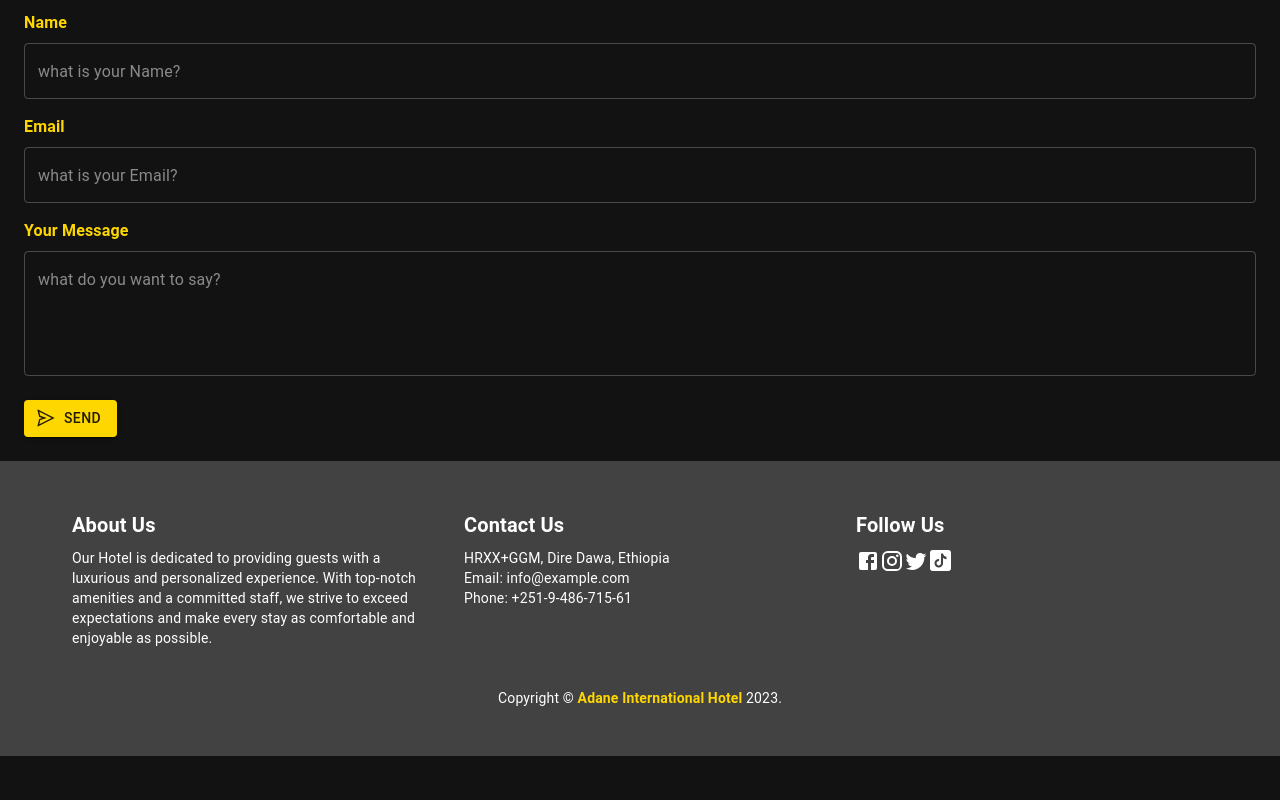
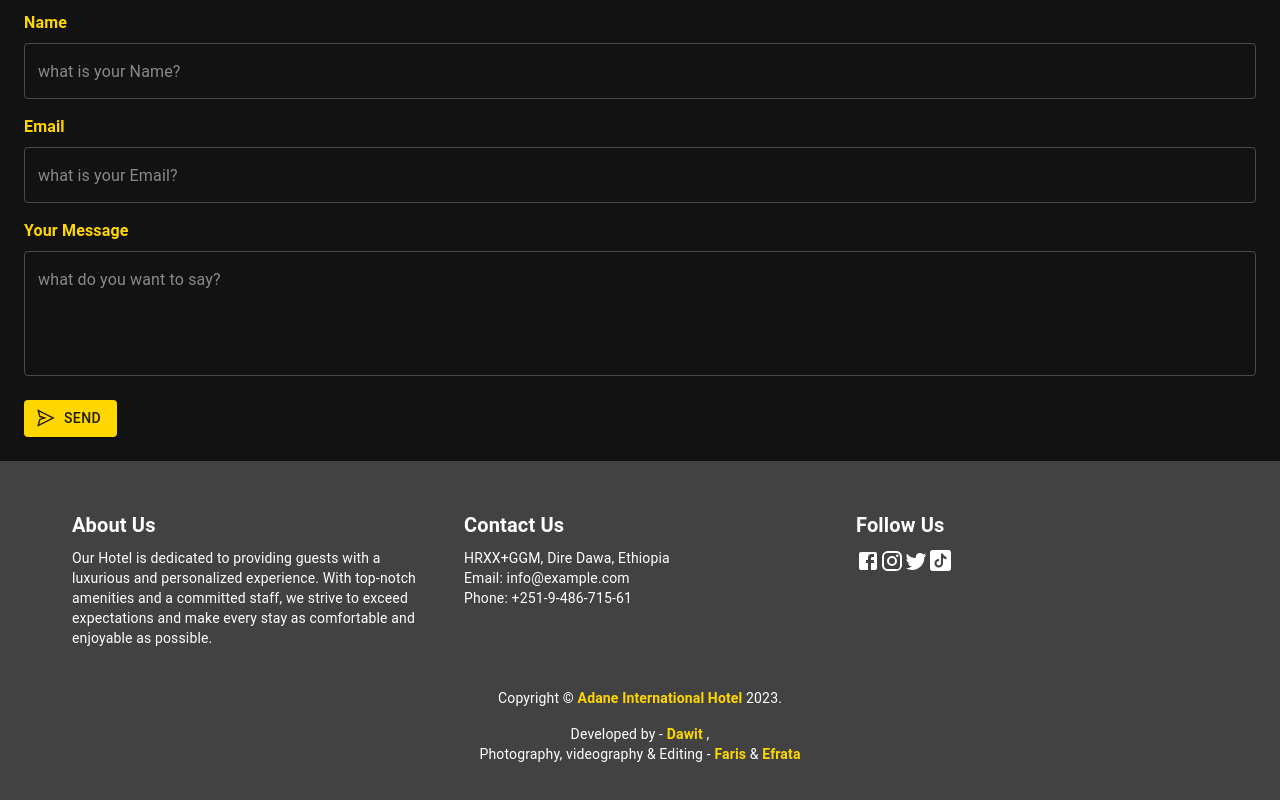
Before and after one commit to DawitSishu/AdaneInternatonalHotel, a React (Vite) app: page /Contact in a window 1280 px wide. Shown: the part 845-1645 px from the top of the page. Before the commit the page ends 1601 px from the top, so only its background shows below. Built offline with nearby package versions, Linux system fonts and the light colour scheme.

Commit message:
basic things done

```diff
--- a/src/Components/About/index.jsx
+++ b/src/Components/About/index.jsx
@@ -75,7 +75,7 @@ const index = () => {
       <Suspense fallback={<Loader />}>
         <div className="images">
           <div className="main-title">
-            <h1>Welcome</h1>
+            <h1 style={{marginTop:"3px"}}>Welcome</h1>
             <br />
             <h1>To</h1>
             <br />
--- a/src/Components/Footer/index.jsx
+++ b/src/Components/Footer/index.jsx
@@ -33,6 +33,7 @@ export default function Footer() {
       <Container maxWidth="lg">
         <Grid container spacing={5}>
           <Grid item xs={12} sm={4}>
+            <Link to="/about" style={{textDecoration:'none'}}>
               <Typography
                 variant="h6"
                 color="text.primary"
@@ -41,6 +42,7 @@ export default function Footer() {
               >
                 About Us
               </Typography>
+            </Link>
             <Typography
               variant="body2"
               color="text.secondary"
@@ -53,6 +55,7 @@ export default function Footer() {
             </Typography>
           </Grid>
           <Grid item xs={12} sm={4}>
+          <Link to="/contact" style={{textDecoration:'none'}}>
             <Typography
               variant="h6"
               color="text.primary"
@@ -61,6 +64,7 @@ export default function Footer() {
             >
               Contact Us
             </Typography>
+            </Link>
             <Typography
               variant="body2"
               color="text.secondary"
@@ -124,7 +128,11 @@ export default function Footer() {
             {"Copyright © "}
             <Link
               to="/"
-              style={{ textDecoration: "none", fontWeight: "bold", color: "gold" }}
+              style={{
+                textDecoration: "none",
+                fontWeight: "bold",
+                color: "gold",
+              }}
             >
               Adane International Hotel
             </Link>{" "}
@@ -132,6 +140,62 @@ export default function Footer() {
             {"."}
           </Typography>
         </Box>
+        <Box mt={2}>
+          <Typography
+            variant="body2"
+            color="text.secondary"
+            align="center"
+            sx={{ color: "#fff" }}
+          >
+            {"Developed by - "}
+            <a
+              href="https://www.linkedin.com/in/dawit-sishu-309ab1241/"
+              target="_blank"
+              rel="noopener noreferrer"
+              style={{
+                textDecoration: "none",
+                fontWeight: "bold",
+                color: "gold",
+              }}
+            >
+              Dawit
+            </a>
+            {" , "}
+          </Typography>
+          <Typography
+            variant="body2"
+            color="text.secondary"
+            align="center"
+            sx={{ color: "#fff" }}
+          >
+            {"Photography, videography & Editing - "}
+            <a
+              href="https://www.linkedin.com/in/dawit-sishu-309ab1241/"
+              target="_blank"
+              rel="noopener noreferrer"
+              style={{
+                textDecoration: "none",
+                fontWeight: "bold",
+                color: "gold",
+              }}
+            >
+              Faris
+            </a>
+            {" & "}
+            <a
+              href="https://www.linkedin.com/in/dawit-sishu-309ab1241/"
+              target="_blank"
+              rel="noopener noreferrer"
+              style={{
+                textDecoration: "none",
+                fontWeight: "bold",
+                color: "gold",
+              }}
+            >
+              Efrata
+            </a>
+          </Typography>
+        </Box>
       </Container>
     </Box>
   );
```
Lines whose indentation alone changed are shown as unchanged.
